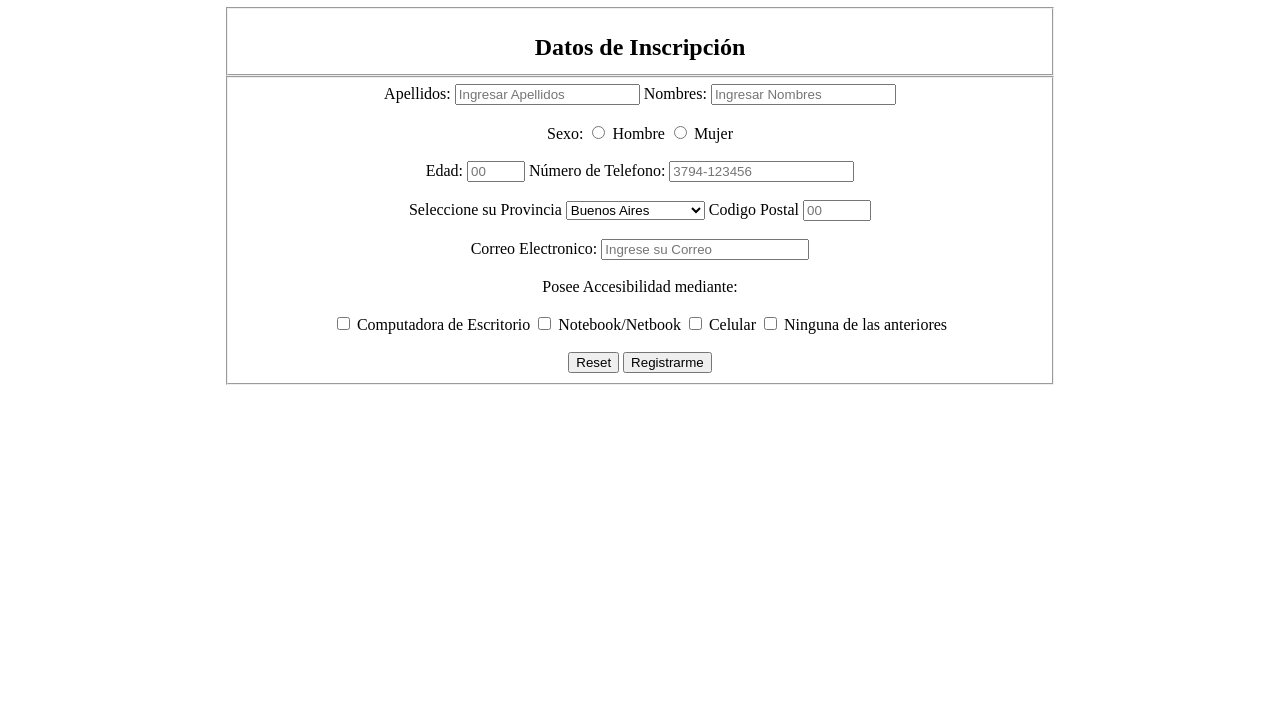
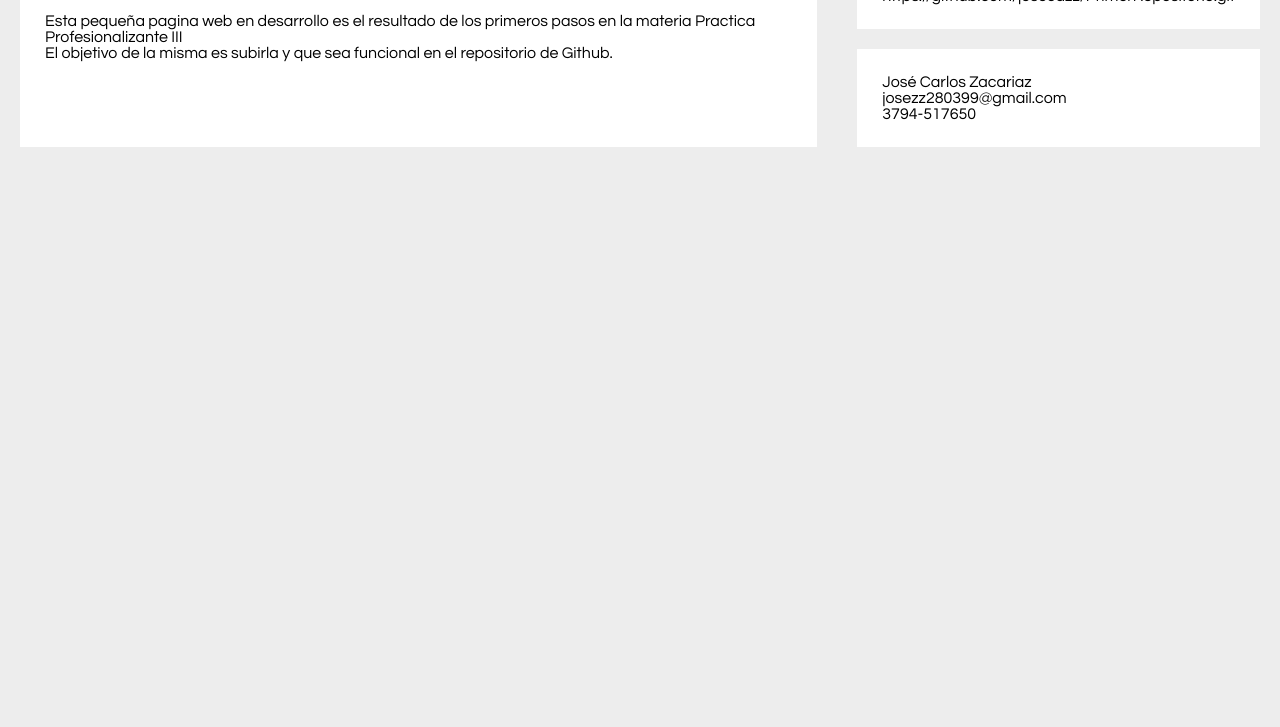
Before and after one commit to josecazz/PrimerRepositorio, a plain HTML site: page index.html in a window 1280 px wide. Shown: the part 73-800 px from the top of the page. Drawn offline with Linux system fonts and the light colour scheme.

Commit message:
Actualizando Repositorio

```diff
--- a/index.html
+++ b/index.html
@@ -1,87 +1,31 @@
+
 <!DOCTYPE html>
 <html>
+<head>
 	<meta charset="utf-8">
-	<head>
-		<div align="center">
-		<title>Formulario 2.0</title>
+	<title>Presentación Personal</title>
+	<link rel="stylesheet" type="text/css" href="style.css">
+</head>
+<body>
+	<section class="home">
+		<div class="in-flex">
+			<h1>PRACTICA PROFESIONALIZANTE III</h1><br>
+			<p> Esta pequeña pagina web en desarrollo es el resultado de los primeros pasos en la materia Practica Profesionalizante III<br>
+			El objetivo de la misma es subirla y que sea funcional en el repositorio de Github. </p>
 		</div>
-	</head>
+		<div class="in-flex">
+			<div>
+			<p>Link del Repositorio en GitHub:<br>
+			https://github.com/josecazz/PrimerRepositorio.git</p>
+			</div>
+			<div>
+				<p>José Carlos Zacariaz <br>
+					josezz280399@gmail.com<br>
+					3794-517650
+				</p>
+			</div>
+		</div>
+	</section>
 
-	<body>
-		<form action="ZZ.php">
-
-			<div align="center">
-				<h1>Formulario de Registro</h1>
-
-				<fieldset style="width: 800px; height: 50px">
-					<label for="dt"><h2>Datos de Inscripción</h2></label>
-				</fieldset>
-				<fieldset  style="width: 800px">
-
-					<label for="Apellido"> Apellidos: </label>
-					<input type="text" id="Apellido" name="Apellido" placeholder="Ingresar Apellidos">
-
-					<label for="Nombre"> Nombres: </label>
-					<input type="text" id="Nombre" name="Nombre" placeholder="Ingresar Nombres" ><br><br>
-
-					<label for="Sexo"> Sexo: </label>
- 					<input type="radio" id="male" name="gender" value="male">
- 					<label for="male">Hombre</label>
- 					<input type="radio" id="female" name="gender" value="female">
- 					<label for="female">Mujer</label><br><br>
-
- 					<label for="edad"> Edad: </label>
-					<input type="number" style="width: 50px" id="edad" name="edad" placeholder="00">
-
-					<label for="Tel"> Número de Telefono: </label>
-					<input type="tel" name="phone" pattern="[0-9]{4}-[0-9]{6}" placeholder="3794-123456"><br><br>
-
-					<label for="Prov"> Seleccione su Provincia </label>
-					<select>
-						<option value="BA"> Buenos Aires </option>
-						<option value="CR"> Corrientes </option>
-						<option value="ER"> Entre Rios </option>
-						<option value="MS"> Misiones </option>
-						<option value="CH"> Chaco </option>
-						<option value="SF"> Santa Fe </option>
-						<option value="FMS"> Formosa </option>
-						<option value="CB"> Cordoba </option>
-						<option value="SdE"> Santiago del Estero </option>
-						<option value="ST"> Salta </option>
-						<option value="JY"> Jujuy </option>
-						<option value="CMC"> Catamarca </option>
-						<option value="TCM"> Tucuman </option>
-						<option value="LPP"> La Pampa </option>
-						<option value="NQN"> Neuquen </option>
-						<option value="CBT"> Chubut </option>
-						<option value="RNO"> Rio Negro </option>
-						<option value="SCZ"> Santa Cruz </option>
-						<option value="TFG"> Tierra del Fuego </option>
-						<option value="LRJ"> La Rioja </option>
-						<option value="MDZ"> Mendoza </option>
-						<option value="SJN"> San Juan </option>
-						<option value="SLS"> San Luis </option>
-					</select>
-
-					<label for="Cp"> Codigo Postal </label>
-					<input type="number" name="Cp" placeholder="00" style="width: 60px"><br><br>
-
-					<label for="Email"> Correo Electronico: </label>
-					<input type="email" id="Email" name="Email" placeholder="Ingrese su Correo" style="width: 200px" ><br><br>
-
-					<label for="Recurs"> Posee Accesibilidad mediante: </label><br><br>
-					<input type="checkbox" id="pc1" name="pc1" value="pcescritorio">
-					<label for="pc1"> Computadora de Escritorio </label>
-					<input type="checkbox" id="Nt" name="Nt" value="noot">
-					<label for="Nt"> Notebook/Netbook </label>
-					<input type="checkbox" id="Cl" name="Cl" value="cel">
-					<label for="Cl"> Celular </label>
-					<input type="checkbox" id="np" name="np" value="NoP">
-					<label for="np"> Ninguna de las anteriores </label><br><br>
-
-					<input type="reset">     <input type="submit" value="Registrarme">
-				</fieldset>
-			</div>
-		</form>
-	</body>
+</body>
 </html>
--- /dev/null
+++ b/style.css
@@ -0,0 +1,27 @@
+* {
+	padding: 0px;
+	margin: 0px;
+	font-family: Century Gothic;
+}
+
+body {
+	background-color: #ededed;
+}
+.home {
+	display: flex;
+}
+.in-flex {
+	flex: 1;
+
+}
+.in-flex:first-child{
+	flex: 2;
+	padding: 25px;
+	background-color: #fff;
+	margin: 20px;
+}
+.in-flex div{
+	padding: 25px;
+	background-color: #fff;
+	margin: 20px;
+}
```
